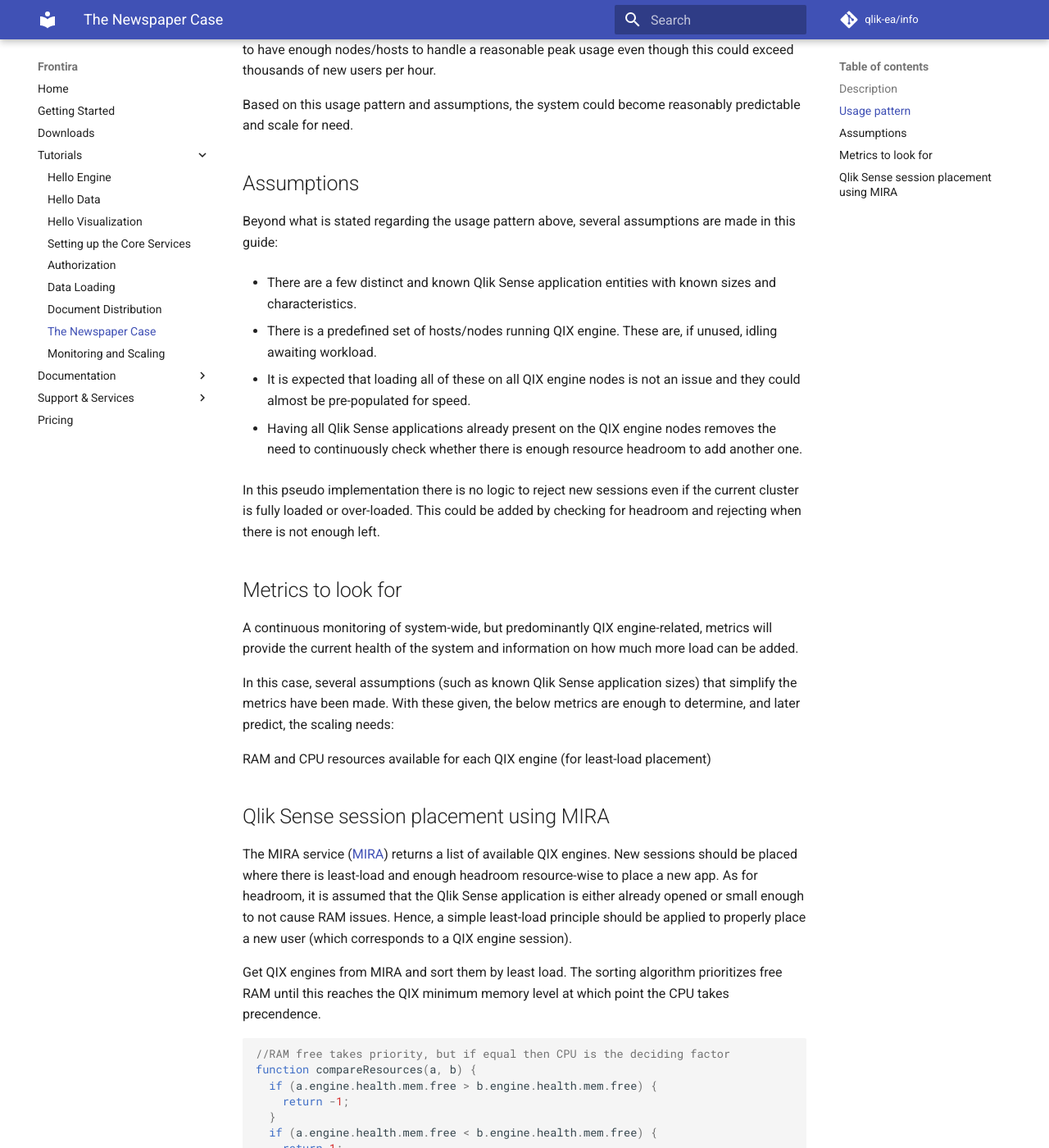
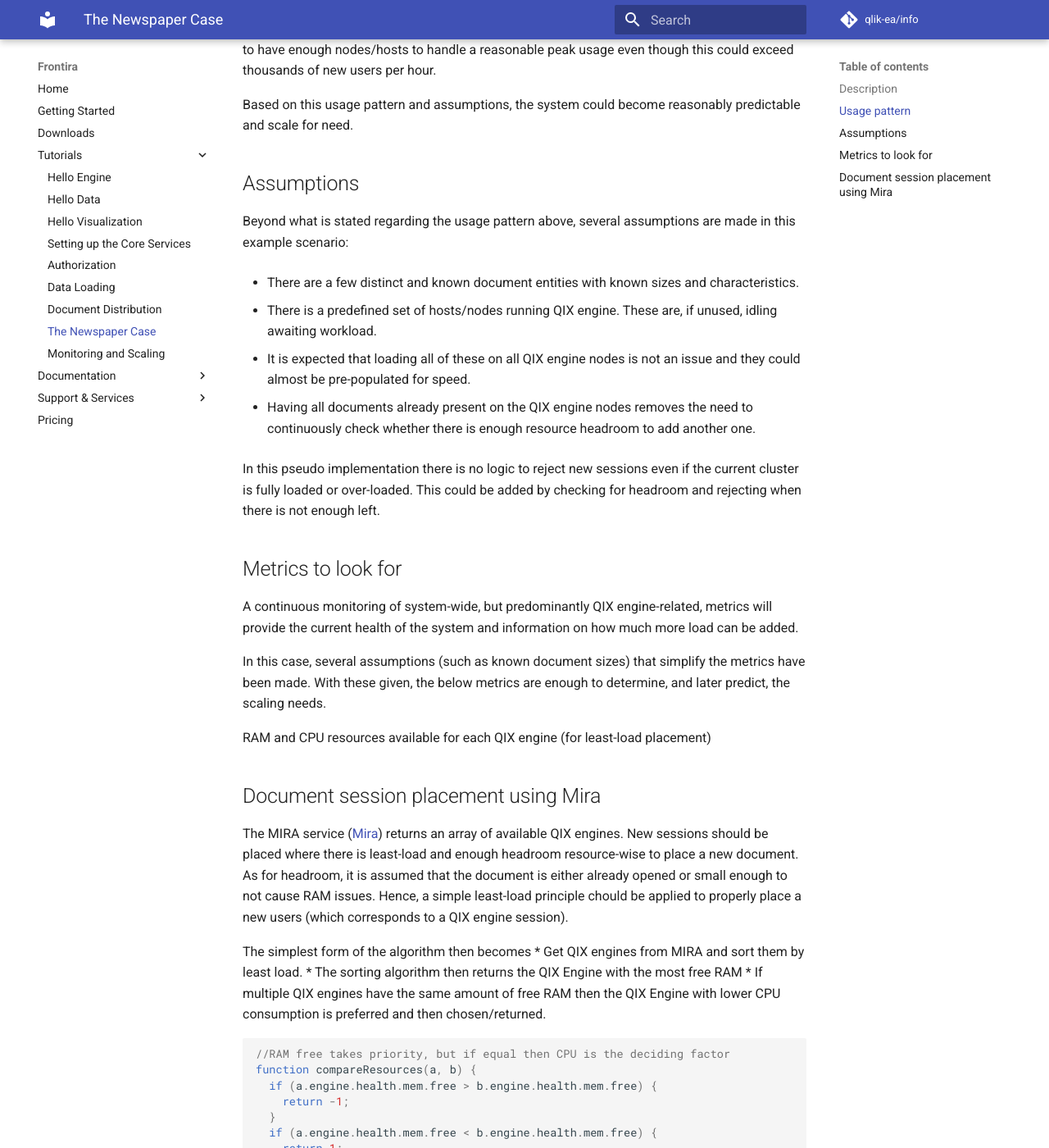
Before and after one commit to qlik-oss/core-website, an MkDocs documentation site: the page built from docs/tutorials/newspaper.md, in a window 1280 px wide and 1400 px high, scrolled down 546 px. Shown: the whole window at 82% size. Built offline with MkDocs 1.6.1 and Material for MkDocs 9.7.7, drawn with Linux system fonts in a browser that asks for light colours; comment, search, counter and statistics services are not loaded; old or Windows-style settings are respelled for this version of MkDocs; some of the changed text lies outside the part shown.

Commit message:
Corrected wording in newspaper.md

````diff
--- a/docs/tutorials/newspaper.md
+++ b/docs/tutorials/newspaper.md
@@ -3,11 +3,11 @@
 ## Description
 
 In this scenario, documents are hosted as a backend with a custom-built
-user interface and embedded in newspaper site for storytelling or interactive
-charts. In this type of deployment, there are typically many bursty users running
-against the same document, viewing the content presented rather than making
-many selections. A successful deployment has reasonable uptake against a discrete
-amount of Qlik Sense applications/data models.
+user interface and embedded in a newspaper site for storytelling or interactive
+charts. In this type of deployment, there are there are typically bursts in
+traffic towards specific documents, viewing the content presented rather than
+making many selections. A successful deployment has reasonable uptake against
+a discrete amount of documents/data models.
 
 ## Usage pattern
 
@@ -27,9 +27,9 @@
 ## Assumptions
 
 Beyond what is stated regarding the usage pattern above, several assumptions
-are made in this guide:
+are made in this example scenario:
 
-- There are a few distinct and known Qlik Sense application entities with known
+- There are a few distinct and known document entities with known
   sizes and characteristics.
 
 - There is a predefined set of hosts/nodes running QIX engine. These are, if
@@ -38,7 +38,7 @@
 - It is expected that loading all of these on all QIX engine nodes is not an
   issue and they could almost be pre-populated for speed.
 
-- Having all Qlik Sense applications already present on the QIX engine nodes
+- Having all documents already present on the QIX engine nodes
   removes the need to continuously check whether there is enough resource
   headroom to add another one.
 
@@ -52,25 +52,27 @@
 metrics will provide the current health of the system and information on how
 much more load can be added.
 
-In this case, several assumptions (such as known Qlik Sense application sizes)
+In this case, several assumptions (such as known document sizes)
 that simplify the metrics have been made. With these given, the below metrics
-are enough to determine, and later predict, the scaling needs:
+are enough to determine, and later predict, the scaling needs.
 
 RAM and CPU resources available for each QIX engine (for least-load placement)
 
-## Qlik Sense session placement using MIRA
+## Document session placement using Mira
 
-The MIRA service ([MIRA](./../documentation/services/mira.md)) returns a list
+The MIRA service ([Mira](./../documentation/services/mira.md)) returns an array
 of available QIX engines. New sessions should be placed where there is least-load
-and enough headroom resource-wise to place a new app. As for headroom, it is
-assumed that the Qlik Sense application is either already opened or small
-enough to not cause RAM issues. Hence, a simple least-load principle should
-be applied to properly place a new user (which corresponds to a QIX engine
+and enough headroom resource-wise to place a new document. As for headroom, it is
+assumed that the document is either already opened or small
+enough to not cause RAM issues. Hence, a simple least-load principle chould
+be applied to properly place a new users (which corresponds to a QIX engine
 session).
 
-Get QIX engines from MIRA and sort them by least load.
-The sorting algorithm prioritizes free RAM until this reaches
-the QIX minimum memory level at which point the CPU takes precendence.
+The simplest form of the algorithm then becomes
+* Get QIX engines from MIRA and sort them by least load.
+* The sorting algorithm then returns the QIX Engine with the most free RAM
+* If multiple QIX engines have the same amount of free RAM then the QIX Engine
+  with lower CPU consumption is preferred and then chosen/returned.
 
 ```javascript
 //RAM free takes priority, but if equal then CPU is the deciding factor
@@ -88,10 +90,11 @@
   }
 }
 
-function getLeastLoadedQix() {
-  var QIX = "Retrieved from http://<docker swarm hostname>:9100/v1/engines"
-  var sortedQIX = QIX.sort(compareResources);
-  console.log("QIX selected: "+ sortedQIX[0].engine.ip);
-  return sortedQIX[0].engine.ip;
+function getLeastLoadedQixEngine() {
+  var qixEngines = [];
+  qixEngines = "Retrieved from http://<docker swarm hostname>:9100/v1/engines"
+  var sortedQIXEngines = qixEngines.sort(compareResources);
+  console.log("QIX Engine selected: "+ sortedQIXEngines[0].engine.ip);
+  return sortedQIXEngines[0].engine.ip;
 }
 ```
````
